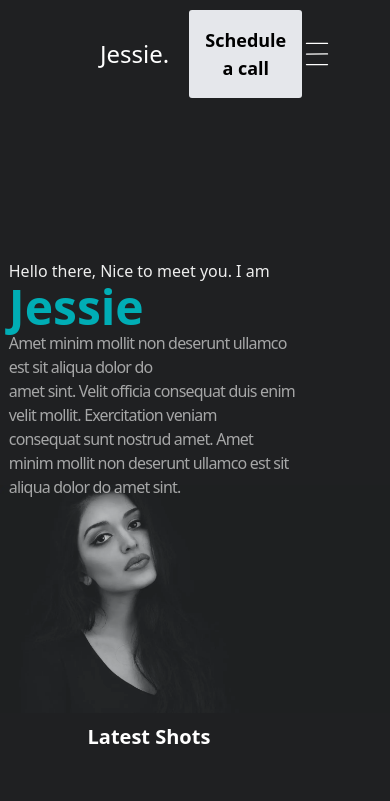
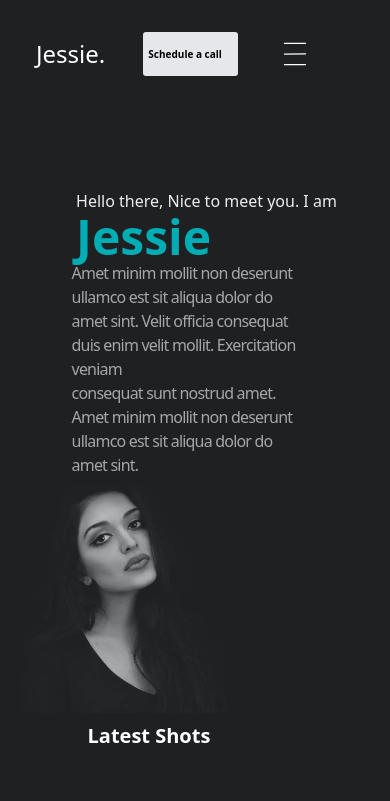
Before and after one commit to shoaibahmed2/react-tailwindfrontend, a React (Create React App) app: page / in a window 390 px wide. Shown: the top 801 px of the page. Built offline with nearby package versions, Linux system fonts and the light colour scheme.

Commit message:
responsiveness issues fixed

```diff
--- a/package.json
+++ b/package.json
@@ -16,8 +16,9 @@
     "web-vitals": "^2.1.4"
   },
   "scripts": {
-    "start": "react-scripts start",
-    "build": "react-scripts build",
+
+    "start": "react-scripts --max_old_space_size=4096 start",
+    "build": "react-scripts --max_old_space_size=4096 build",
     "test": "react-scripts test",
     "eject": "react-scripts eject"
   },
--- a/src/components/body.jsx
+++ b/src/components/body.jsx
@@ -15,33 +15,33 @@ const Body = () => {
           backgroundSize: "contain",
         }}
       >
-        <div className="flex flex-col w-full sm:w-[50%] pt-[240px]   pl-[7%] gap-[18%] order-2 sm:order-1  ">
+        <div className="flex flex-col w-full sm:w-[50%] pt-[308px]   pl-[68px] gap-[38%] order-2 sm:order-1   ">
           <div className="flex gap- pl-[%]">
-            <img className="self-start" src={Dot} alt="" />
-            <p className="font-montserrat font-extrabold text-2xl leading-7 tracking-tighter text-[#00ADB5] pt-[20px]  ">
+            <img className="self-start max-sm:hidden  " src={Dot} alt="" />
+            <p className="font-montserrat font-extrabold text-2xl leading-7 tracking-tighter text-[#00ADB5] pt-[20px] max-sm:hidden pl-[3px]   ">
               Pro <br /> photographer
             </p>
           </div>
-          <div className="flex pt-[12%] items-start ml font-montserrat    font-extrabold text-2xl leading-10 text-gray-200">
-            <div className="self-start pt-[1%]">
-              <img className="max-sm:hidden" src={line} alt="" />
+          <div className="flex pt-[12%] items-start   font-montserrat gap-3   font-extrabold text-2xl leading-10 text-gray-200">
+            <div className="self-start pt-[3%]  ">
+              <img className="max-sm:hidden    " src={line} alt="" />
             </div>
-            <div className="text-[#EEEEEE] text-[24px] max-sm:hidden ">
+            <div className="text-[#EEEEEE] text-[24px] max-sm:hidden  ">
               Let’s take your <br /> photographs to next level
             </div>
           </div>
         </div>
-        <div className="text-white   flex flex-col w-full sm:w-[50%] max-sm:justify-start gap-[224px] justify-center items-center lg:items-start order-1 sm:order-2">
+        <div className="text-white max-sm:mt-[-18%]  flex flex-col w-full sm:w-[50%] max-sm:justify-start gap-[245px] justify-center items-center lg:items-start order-1 sm:order-2   ">
           <div className="">
-            <p className="font-Poppins max-sm:ml-[-15%]  text-[#EEEEEE] font-medium  ">
-              <span className="max-sm:pl-[15%]">
+            <p className="font-Poppins max-sm:ml-[-15%]   text-[#EEEEEE] font-medium  ">
+              <span className="max-sm:pl-[30%] max-sm:flex    ">
                 Hello there, Nice to meet you. I am <br />
               </span>
 
-              <span className="font-Montserrat text text-[#00ADB5] max-sm:pl-[15%] font-extrabold max-sm:text-5xl sm:text-6xl lg:text-[100px]      ">
+              <span className="font-Montserrat text text-[#00ADB5] max-sm:pl-[30%] font-extrabold max-sm:text-5xl sm:text-6xl lg:text-[100px]      ">
                 Jessie
                 <br />
-                <div className="font-poppins font-normal  text-base max-sm:pl-[15%] sm:leading-[30px]  leading-30 tracking-tighter text-white opacity-60 lg:pr-[10%] max-lg:w-[80%]">
+                <div className="font-poppins font-normal  text-base max-sm:pl-[29%]  sm:leading-[30px]  leading-30 tracking-tighter text-white opacity-60 lg:pr-[10%] max-lg:w-[80%]">
                   Amet minim mollit non deserunt ullamco est sit aliqua dolor do
                   <br />
                   amet sint. Velit officia consequat duis enim velit mollit.
--- a/src/components/header.jsx
+++ b/src/components/header.jsx
@@ -5,9 +5,9 @@ const Header = () => {
   const [toggle, setToggle] = useState(false);
 
   return (
-    <div className="bg-[#1F2022] text-white font-Josefin Sans">
-      <div className="mx-[80px] flex justify-between items-center">
-        <header className="py-[38px] px-5 text-2xl  lg:mr-[15%] ">
+    <div className="bg-[#1F2022] text-white font-Josefin Sans      ">
+      <div className="mx-[80px] flex justify-between items-center max-sm:flex max-sm:justify-items-stretch ">
+        <header className="py-[38px] px-5 text-2xl max-sm:pl-[16px] max-sm:ml-[-60px]  lg:mr-[15%] ">
           {" "}
           Jessie.{" "}
         </header>
@@ -18,24 +18,26 @@ const Header = () => {
           <li>Client reviews</li>
           <li>Contact me</li>
         </div>
-        <div className="  sm:block">
-          <button className="bg-gray-200 rounded-[3px] py-[16px] px-[16px] text-lg text-black font-bold">
+        <div className="     ">
+          <button className="bg-gray-200 rounded-[3px] py-[16px] px-[16px] text-lg  max-sm:text-[10px] whitespace-nowrap  max-sm:pl-[5px]   text-black font-bold max-sm:py-[8px] max-sm:mr-[4px]       ">
             Schedule a call
           </button>
         </div>
-        <div className="sm:hidden" onClick={() => setToggle(!toggle)}>
-          <CiMenuBurger size={30} />
+        <div className="sm:hidden        " onClick={() => setToggle(!toggle)}>
+          <CiMenuBurger className="max-sm:ml-[20px]" size={30} />
         </div>
       </div>
+      <div>
         {toggle && (
-        <div className="sm:hidden bg-[#1F2022] text-white font-Josefin Sans flex flex-col space-y-2 p-4">
-          <li className="text-cyan-500">Portfolio</li>
+          <div className="sm:hidden   bg-[#1F2022] text-white font-Josefin Sans flex flex-col space-y-2 p-4    ">
+            <li className="text-cyan-500  ">Portfolio</li>
             <li>Blog</li>
             <li>Client reviews</li>
             <li>Contact me</li>
           </div>
         )}
       </div>
+    </div>
   );
 };
 export default Header;
```
Lines whose indentation alone changed are shown as unchanged.
